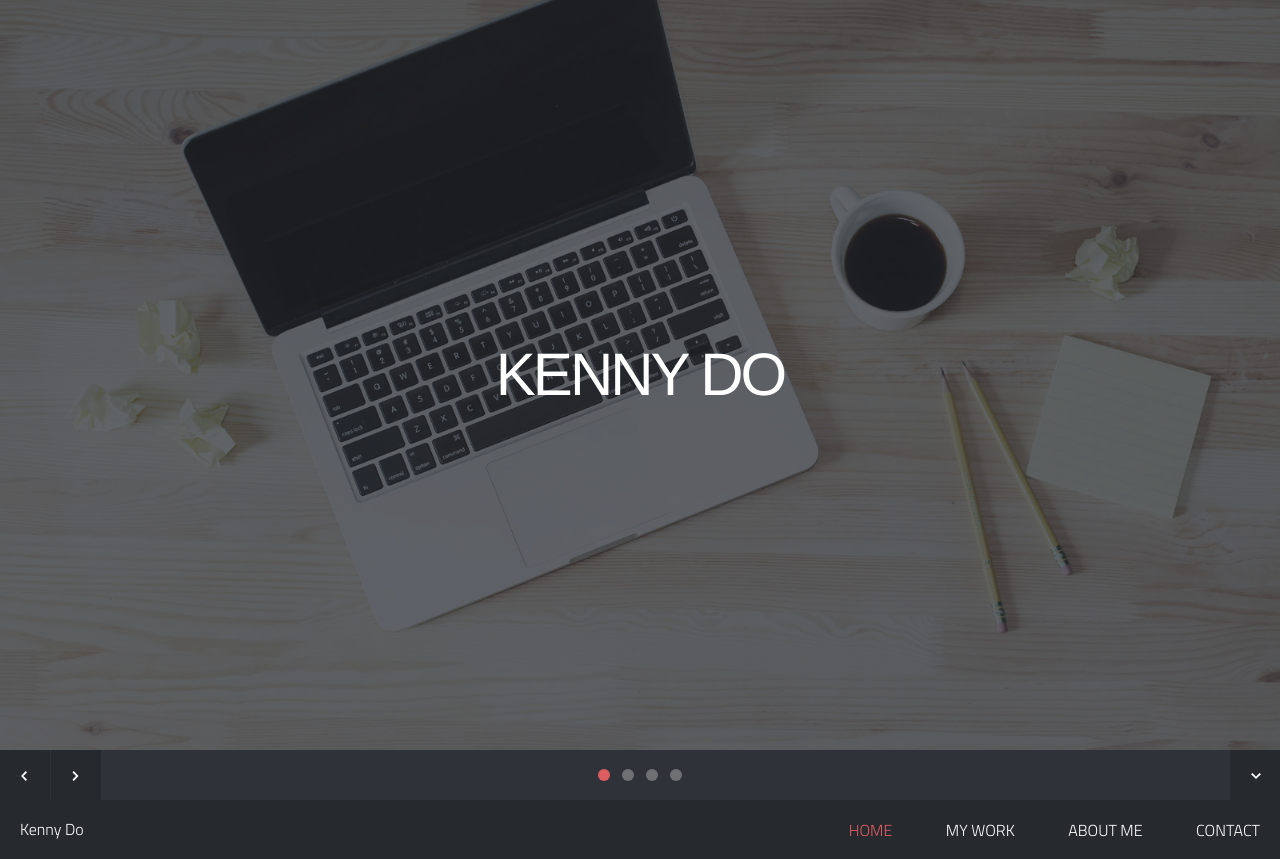
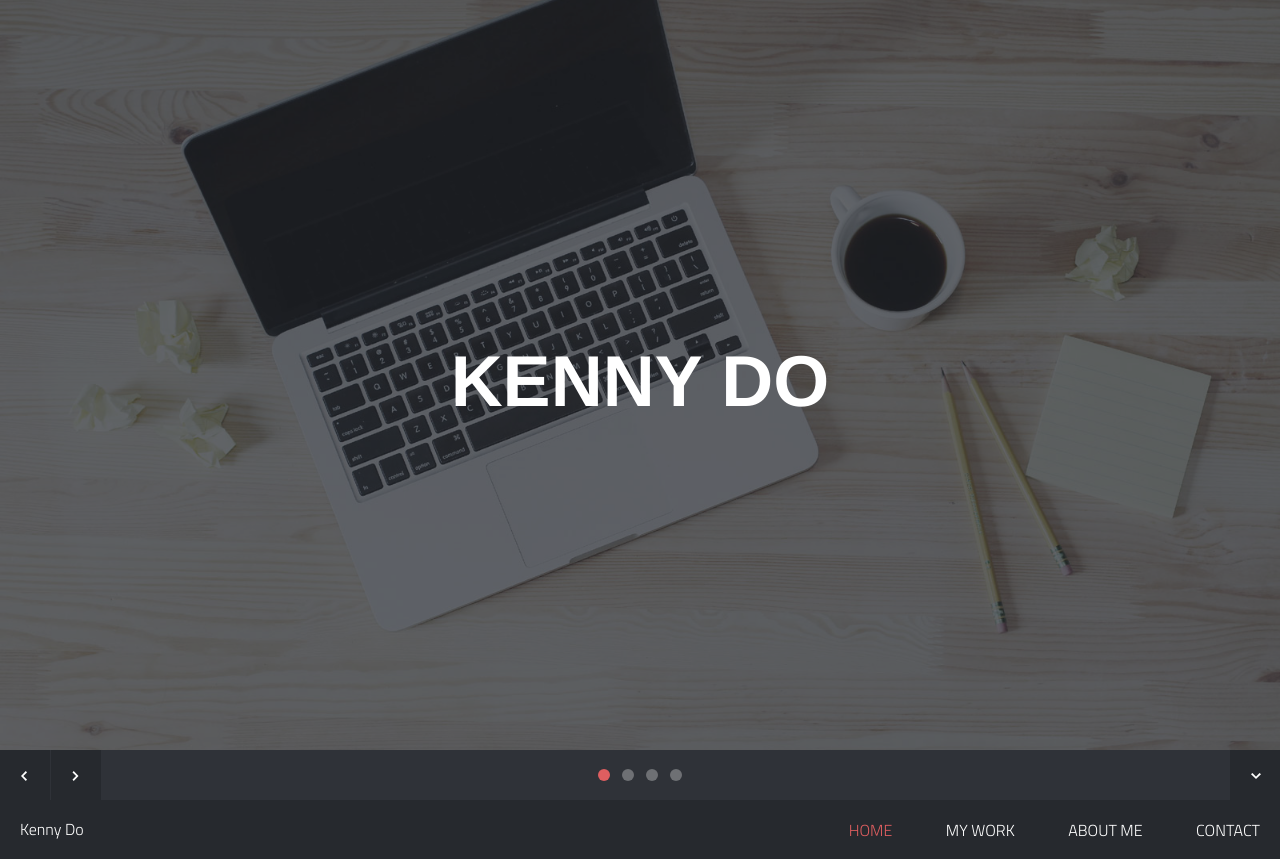
Before and after one commit to ke-d/mrdokenny.github.io, a PHP site: page / in a window 1280 px wide. Shown: the top 859 px of the page. Run offline with PHP 8.4, Linux system fonts and the light colour scheme.

Commit message:
Tweaked Header Title

```diff
--- a/index.html
+++ b/index.html
@@ -93,9 +93,9 @@
 <div id="home-slider">
     <div class="overlay"></div>
 
-    <div class="slider-text">
-    	<div id="slidecaption"></div>
-    </div>
+
+    	<div class="slider-text slide-content"><h1><b>Kenny Do</b></h1></div>
+
 
 	<div class="control-nav">
         <a id="prevslide" class="load-item"><i class="font-icon-arrow-simple-left"></i></a>
@@ -113,7 +113,7 @@
     	<a id="mobile-nav" class="menu-nav" href="#menu-nav"></a>
 
         <div id="logo">
-        	<a id="goUp" href="#home-slider" title="Kenny Do | Portfolio">Kenny Do</a>
+        	<a id="goUp" href="#home-slider" title="Kenny Do | Personal Page">Kenny Do</a>
         </div>
 
         <nav id="menu">
--- a/src/css/main.css
+++ b/src/css/main.css
@@ -196,7 +196,6 @@ pre code {
    Typography
 ================================================== */
 
-h1,
 h2,
 h3,
 h4,
@@ -210,7 +209,7 @@ h6{
 }
 
 h1{
-	font-size:48px;
+	font: 400 72px "Helvetica Neue", Helvetica, Arial, sans-serif;
 }
 
 h2{
@@ -308,12 +307,21 @@ h3.spec {
 }
 
 #home-slider .slider-text {
+	/*
 	position: absolute;
 	left: 50%;
 	top: 50%;
 	margin: -150px 0 0 -585px;
 	width: 1170px;
 	height: 250px;
+	text-align: center;
+	z-index: 2;
+	*/
+	position: absolute;
+	left: 50%;
+	top: 50%;
+	margin: -70px 0 0 -585px;
+	width: 1170px;
 	text-align: center;
 	z-index: 2;
 }
@@ -327,9 +335,13 @@ h3.spec {
 }
 
 #home-slider .slide-content {
+	/*
 	font-size: 60px;
 	color: #FFFFFF;
 	letter-spacing: -3px;
+	text-transform: uppercase;
+	*/
+	color: #FFFFFF;
 	text-transform: uppercase;
 }
 
```
